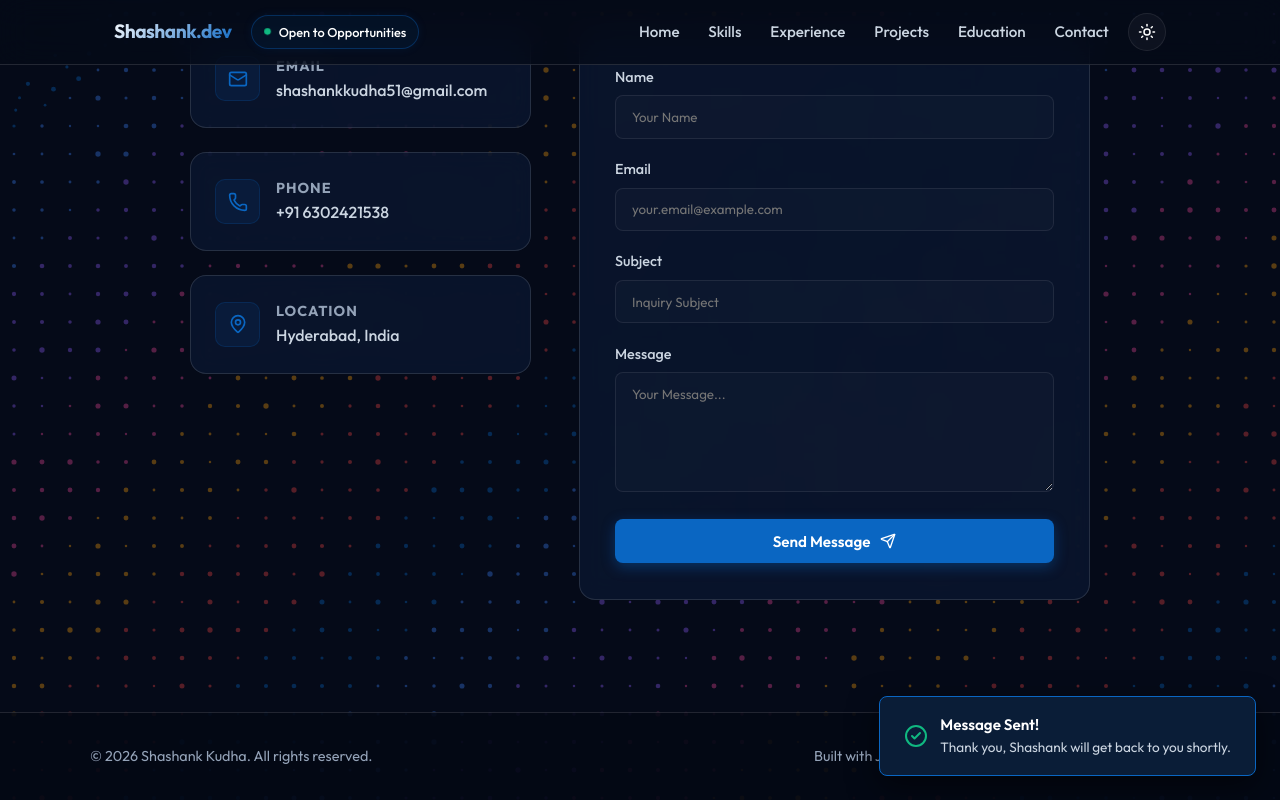
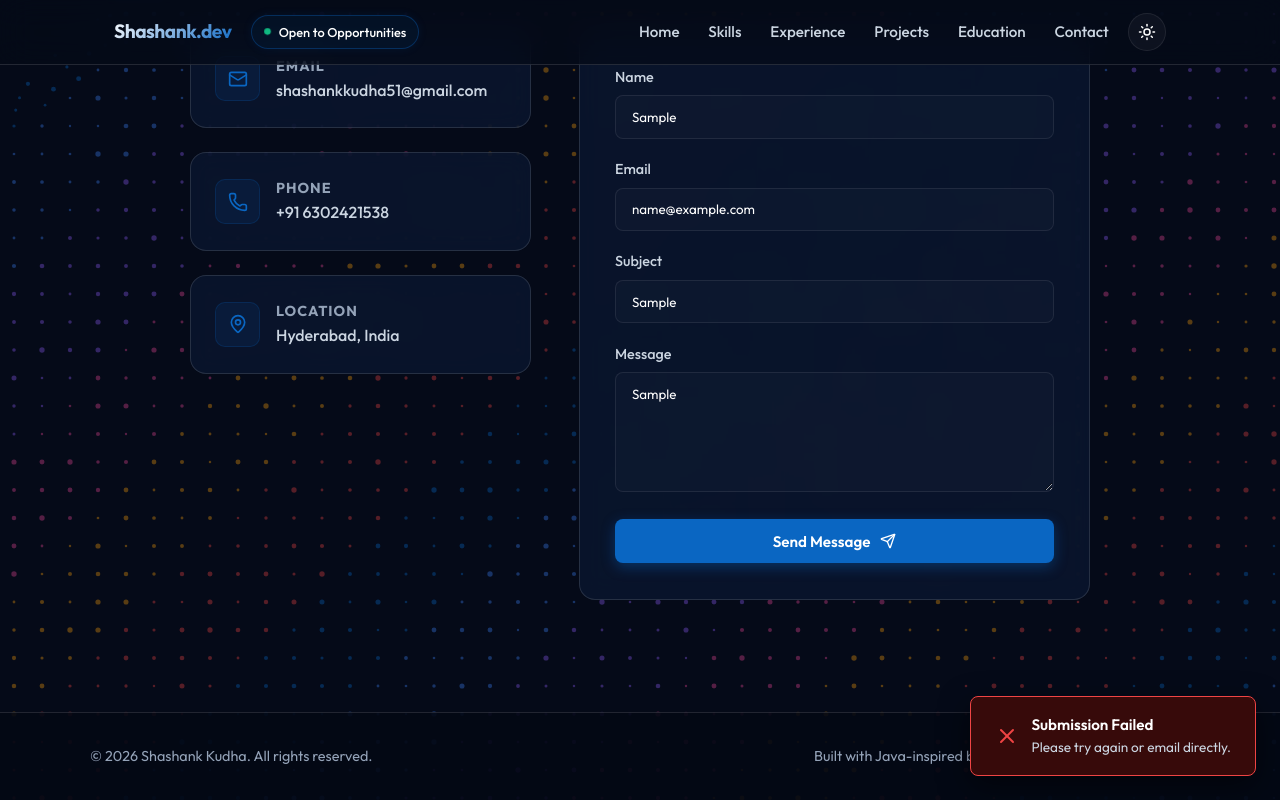
Before and after one commit to ashrithBalaji456/Shashank_Portfolio, a React (Vite) app: page / in a window 1280 px wide. Both pictures are taken after typing "Sample", "name@example.com", "Sample", "Sample" into the empty fields and a click on the button "Send Message". Shown: the part 3487-4287 px from the top of the page. Built offline with nearby package versions, Linux system fonts and the light colour scheme; no server answers.

Commit message:
feat: integrate FormSubmit.co AJAX API for contact form email delivery

```diff
--- a/src/App.jsx
+++ b/src/App.jsx
@@ -65,6 +65,8 @@ function App() {
   const [isScrolled, setIsScrolled] = useState(false);
   const [mobileMenuOpen, setMobileMenuOpen] = useState(false);
   const [formSubmitted, setFormSubmitted] = useState(false);
+  const [formSending, setFormSending] = useState(false);
+  const [formError, setFormError] = useState(false);
   const [formData, setFormData] = useState({
     name: '',
     email: '',
@@ -132,9 +134,27 @@ function App() {
     e.preventDefault();
     if (!formData.name || !formData.email || !formData.message) return;
 
-    // Simulate sending message
+    setFormSending(true);
+    setFormError(false);
+
+    fetch("https://formsubmit.co/ajax/ashrithbalajigudla@gmail.com", {
+      method: "POST",
+      headers: {
+        "Content-Type": "application/json",
+        "Accept": "application/json"
+      },
+      body: JSON.stringify({
+        name: formData.name,
+        email: formData.email,
+        subject: formData.subject || "Contact Form Submission",
+        message: formData.message
+      })
+    })
+    .then(response => response.json())
+    .then(data => {
+      setFormSending(false);
+      if (data.success === "true" || data.success === true) {
         setFormSubmitted(true);
-
         // Clear form
         setFormData({
           name: '',
@@ -147,6 +167,21 @@ function App() {
         setTimeout(() => {
           setFormSubmitted(false);
         }, 5000);
+      } else {
+        setFormError(true);
+        setTimeout(() => {
+          setFormError(false);
+        }, 5000);
+      }
+    })
+    .catch(error => {
+      console.error("Error submitting contact form:", error);
+      setFormSending(false);
+      setFormError(true);
+      setTimeout(() => {
+        setFormError(false);
+      }, 5000);
+    });
   };
 
   const toggleMobileMenu = () => {
@@ -573,8 +608,13 @@ public class UserController {
                   required
                 ></textarea>
               </div>
-              <button type="submit" className="btn btn-primary" style={{ width: '100%', justifyContent: 'center' }}>
-                <span>Send Message</span>
+              <button
+                type="submit"
+                className="btn btn-primary"
+                style={{ width: '100%', justifyContent: 'center' }}
+                disabled={formSending}
+              >
+                <span>{formSending ? 'Sending...' : 'Send Message'}</span>
                 <Send size={16} />
               </button>
             </form>
@@ -607,6 +647,30 @@ public class UserController {
         </div>
       )}
 
+      {formError && (
+        <div style={{
+          position: 'fixed',
+          bottom: '24px',
+          right: '24px',
+          display: 'flex',
+          alignItems: 'center',
+          gap: '0.8rem',
+          background: '#370a0a',
+          border: '1px solid #ef4444',
+          borderRadius: '8px',
+          padding: '1rem 1.5rem',
+          boxShadow: '0 10px 30px rgba(0,0,0,0.5)',
+          zIndex: 1000,
+          animation: 'slideIn 0.3s ease-out'
+        }}>
+          <X style={{ color: '#ef4444' }} />
+          <div>
+            <h4 style={{ color: 'white', fontSize: '0.95rem', fontWeight: 600 }}>Submission Failed</h4>
+            <p style={{ color: 'var(--text-secondary)', fontSize: '0.85rem' }}>Please try again or email directly.</p>
+          </div>
+        </div>
+      )}
+
       {/* Footer */}
       <footer className="footer">
         <div className="footer-content">
```
Lines whose indentation alone changed are shown as unchanged.
